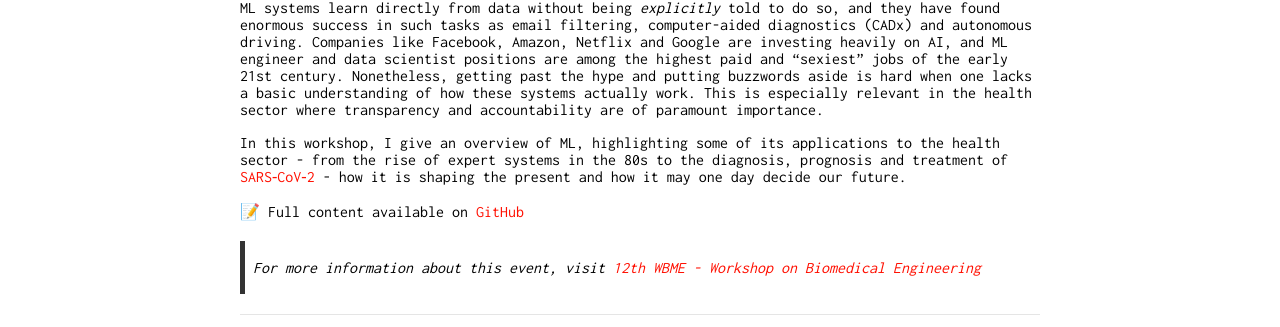
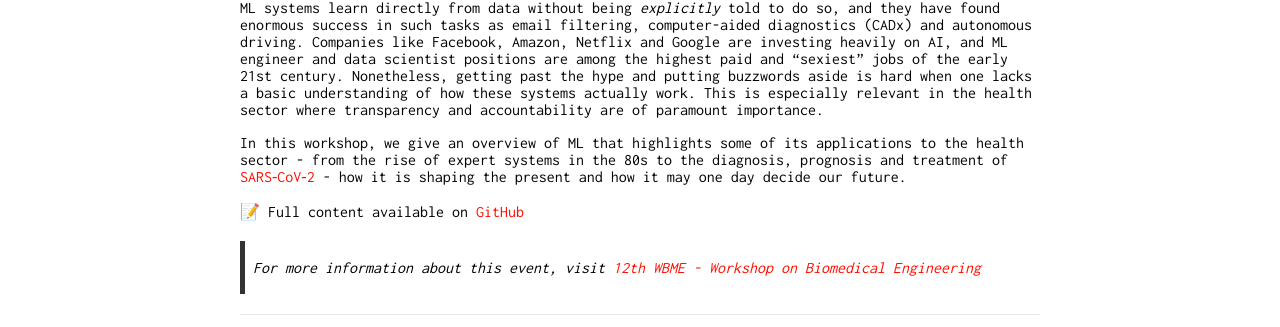
Before and after one commit to JGalego/JGalego.github.io, a Jekyll site: the page built from _posts/2020-10-14-wbme-ml-workshop.md, in a window 1280 px wide. Shown: the part 548-875 px from the top of the page. Built offline with Jekyll 4.4.1, drawn with Linux system fonts in a browser that asks for light colours.

Commit message:
Minor edits (blog posts)

```diff
--- a/_posts/2020-10-14-wbme-ml-workshop.md
+++ b/_posts/2020-10-14-wbme-ml-workshop.md
@@ -16,7 +16,7 @@ ML systems learn directly from data without being *explicitly* told to do so, an
 
 <!-- excerpt-start -->
 
-In this workshop, I give an overview of ML, highlighting some of its applications to the health sector - from the rise of expert systems in the 80s to the diagnosis, prognosis and treatment of [SARS‑CoV‑2](https://www.worldometers.info/coronavirus/) - how it is shaping the present and how it may one day decide our future.
+In this workshop, we give an overview of ML that highlights some of its applications to the health sector - from the rise of expert systems in the 80s to the diagnosis, prognosis and treatment of [SARS‑CoV‑2](https://www.worldometers.info/coronavirus/) - how it is shaping the present and how it may one day decide our future.
 
 📝 Full content available on [GitHub](https://github.com/JGalego/WBME-ML-Workshop)
 
```
Also changed, not shown: _posts/2021-02-10-amazon-lookout-for-vision.md (+1 -1 lines).
